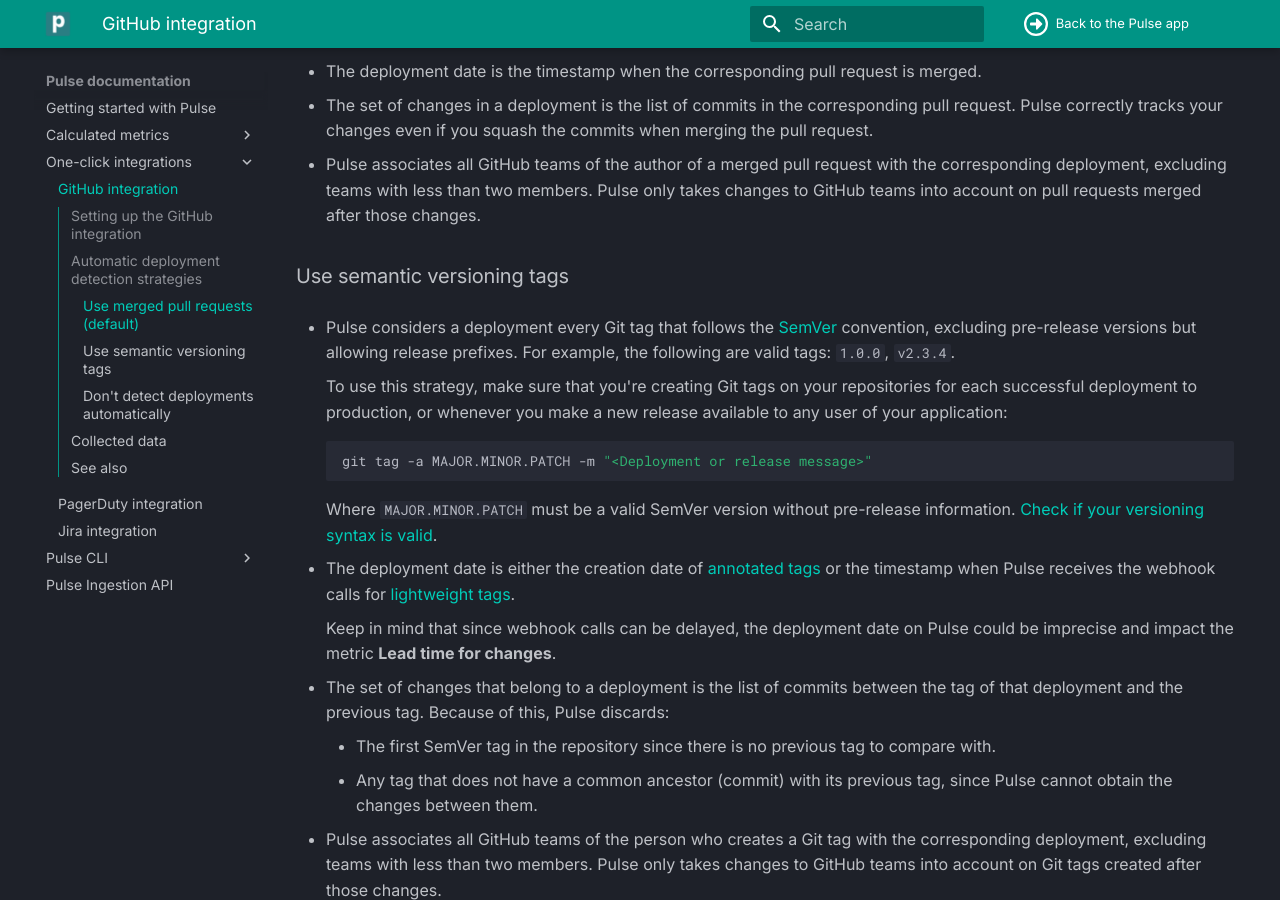
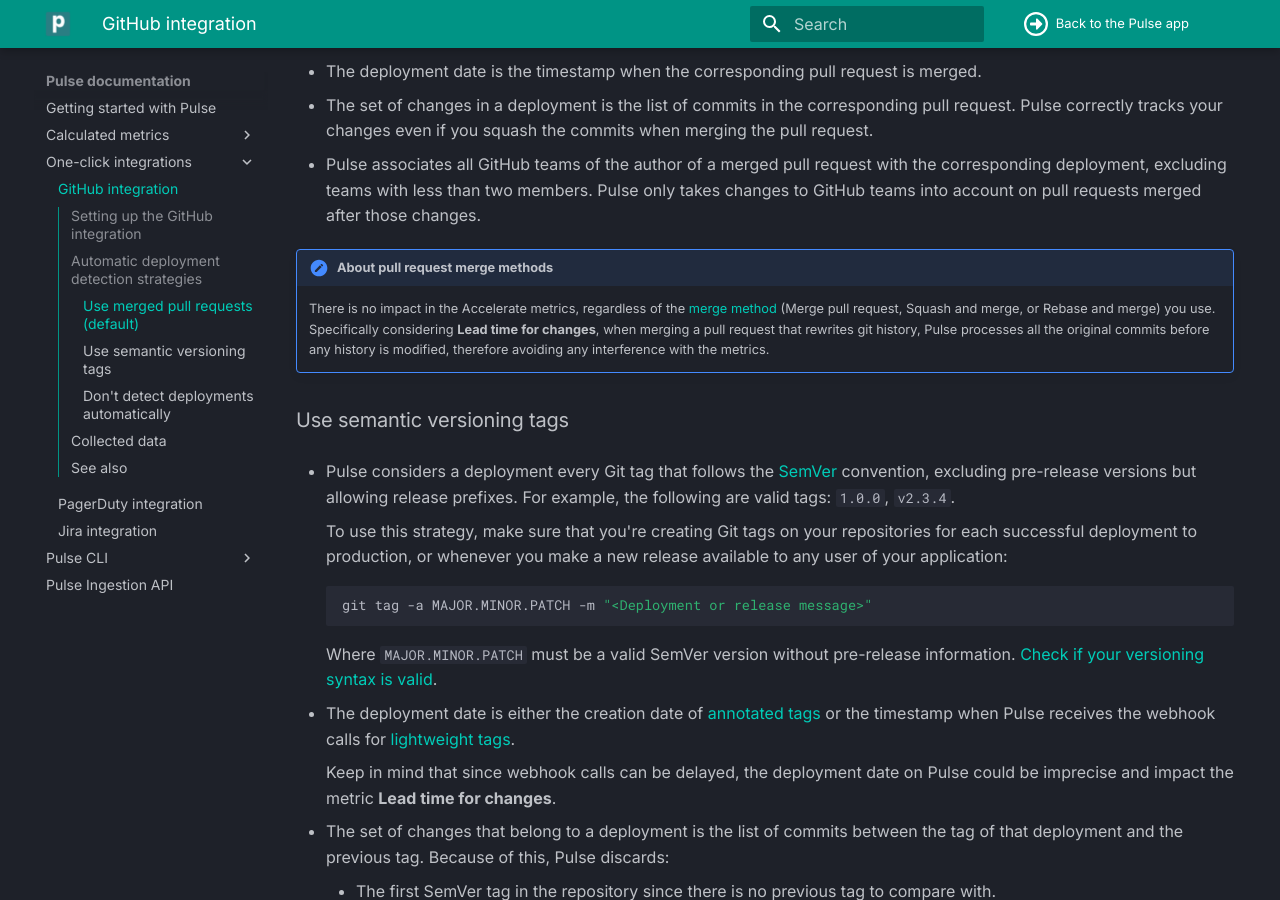
Before and after one commit to codacy/pulse-user-docs, an MkDocs documentation site: the page built from docs/one-click-integrations/github-integration.md, in a window 1280 px wide and 900 px high, scrolled down 2532 px. Built offline with MkDocs 1.6.1 and Material for MkDocs 9.7.7, drawn with Linux system fonts in a browser that asks for light colours.

Commit message:
feature: Explain impact of merge methods

```diff
--- a/docs/one-click-integrations/github-integration.md
+++ b/docs/one-click-integrations/github-integration.md
@@ -45,6 +45,10 @@
 -   The deployment date is the timestamp when the corresponding pull request is merged.
 -   The set of changes in a deployment is the list of commits in the corresponding pull request. Pulse correctly tracks your changes even if you squash the commits when merging the pull request.
 -   Pulse associates all GitHub teams of the author of a merged pull request with the corresponding deployment, excluding teams with less than two members. Pulse only takes changes to GitHub teams into account on pull requests merged after those changes.
+
+!!! note "About pull request merge methods"
+    There is no impact in the Accelerate metrics, regardless of the [merge method](https://docs.github.com/en/repositories/configuring-branches-and-merges-in-your-repository/configuring-pull-request-merges/about-merge-methods-on-github) (Merge pull request, Squash and merge, or Rebase and merge) you use.
+    Specifically considering **Lead time for changes**, when merging a pull request that rewrites git history, Pulse processes all the original commits before any history is modified, therefore avoiding any interference with the metrics.
 
 ### Use semantic versioning tags
 
```
